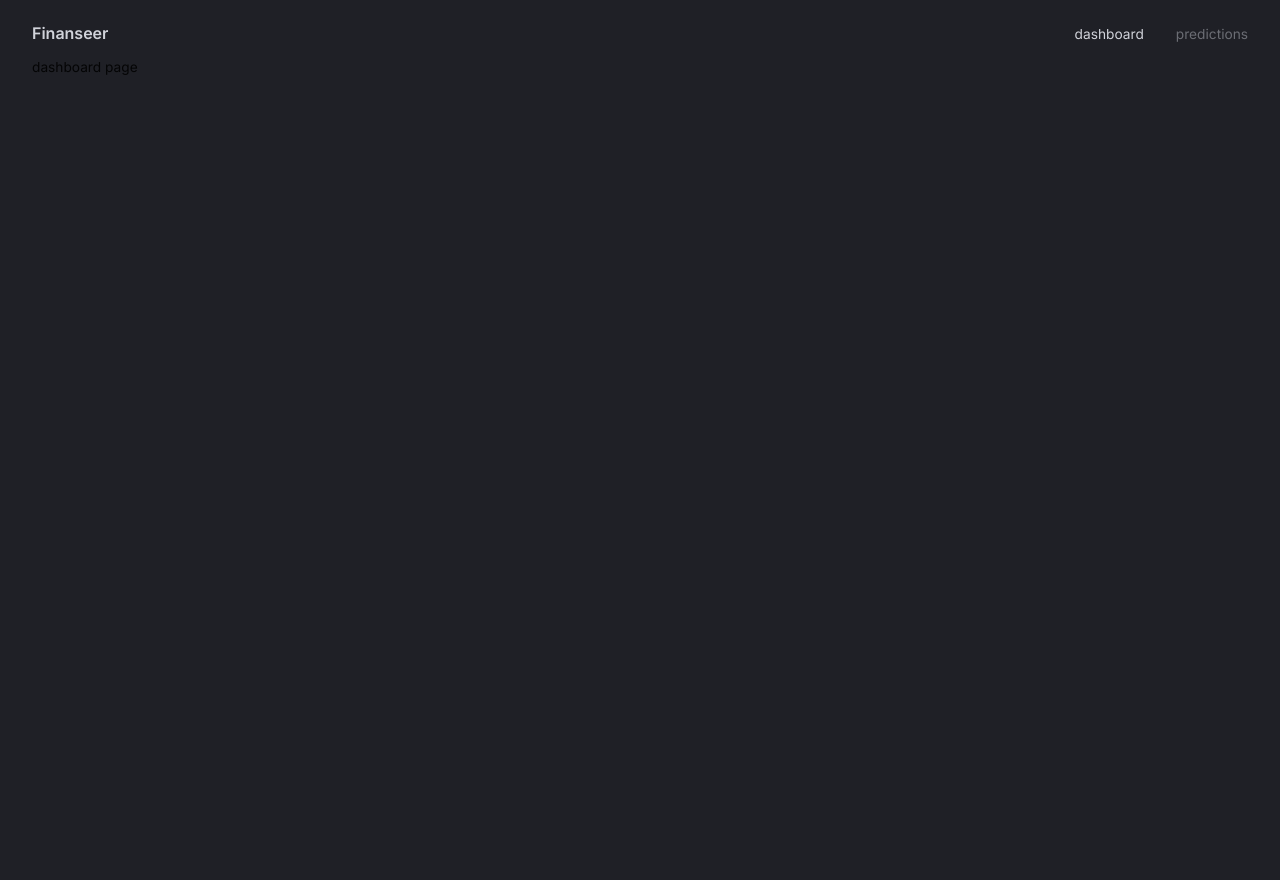
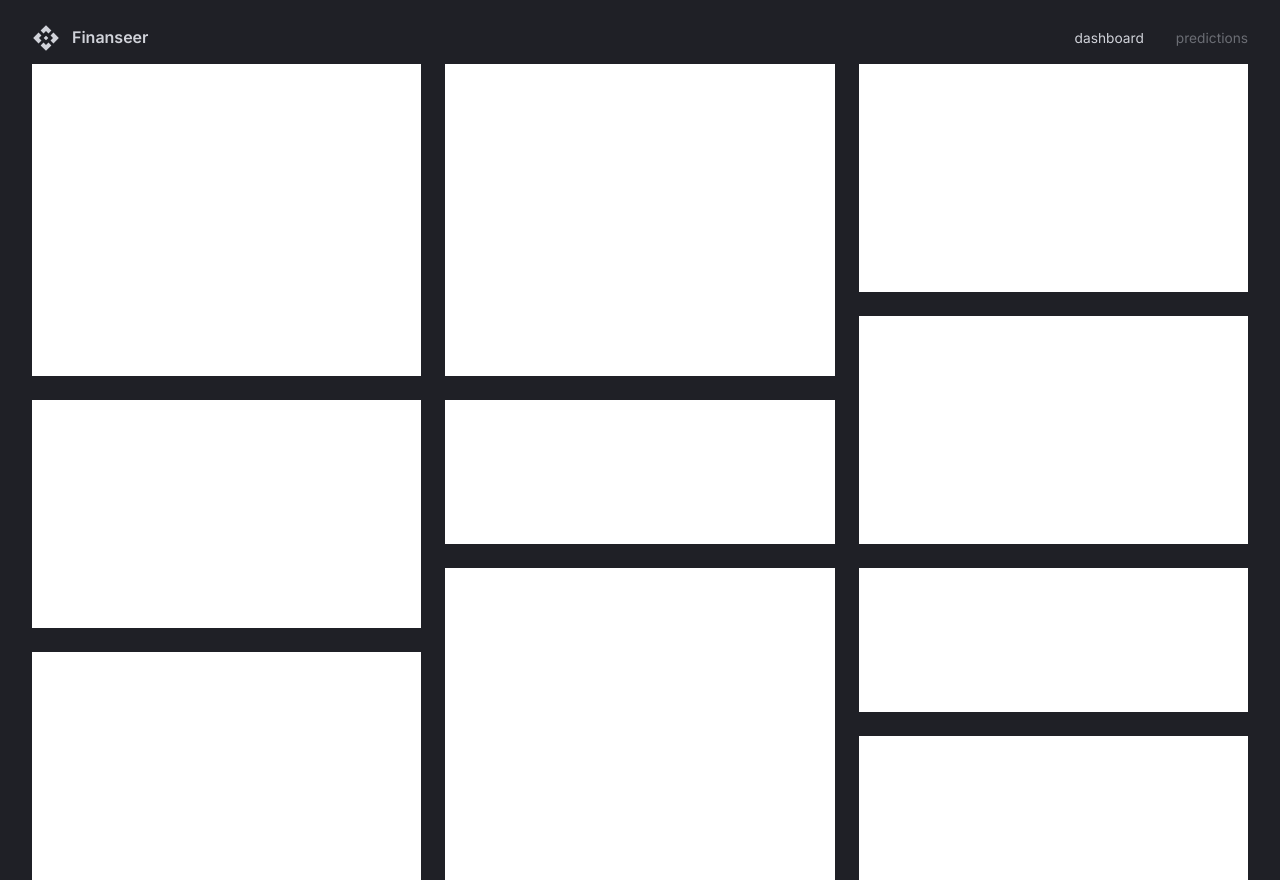
Before and after one commit to Niranjan-GopaL/__Fintech, a React app in the folder client/: page / in a window 1280 px wide. Before the commit the page ends 800 px from the top, so only its background shows below. Built offline with nearby package versions, Linux system fonts and the light colour scheme; the HTML template or start-up script is replaced by a standard one.

Commit message:
Complex Dashboard coming to Life

```diff
--- a/client/src/App.tsx
+++ b/client/src/App.tsx
@@ -7,6 +7,7 @@ import { BrowserRouter, Route, Routes } from 'react-router-dom'
 import { createTheme } from '@mui/material/styles'
 import { themeSettings } from './theme'
 import { CssBaseline , ThemeProvider, Box } from '@mui/material'
+import Dashboard from './scenes/dashbaord';
 
 function App() {
   const theme = useMemo(() => createTheme(themeSettings), [])
@@ -18,7 +19,7 @@ function App() {
           <Box width="100%" height="100%" padding="1rem 2rem 4rem 2rem">
             <Navbar />
             <Routes>
-              <Route path="/" element={<div>dashboard page</div>} />
+              <Route path="/" element={<Dashboard />} />
               <Route path="/predictions" element={<div>predictions page</div>} />
             </Routes>
           </Box>
--- a/client/src/main.tsx
+++ b/client/src/main.tsx
@@ -1,4 +1,4 @@
-import React from 'react'
+  import React from 'react'
 import ReactDOM from 'react-dom/client'
 import App from '@/App'
 import '@/index.css'
--- /dev/null
+++ b/client/src/scenes/dashbaord/Row1.tsx
@@ -0,0 +1,11 @@
+import React from 'react'
+
+type Props = {}
+
+const Row1 = (props: Props) => {
+  return (
+    <div>Row1</div>
+  )
+}
+
+export default Row1
--- /dev/null
+++ b/client/src/scenes/dashbaord/Row2.tsx
@@ -0,0 +1,11 @@
+import React from 'react'
+
+type Props = {}
+
+const Row2 = (props: Props) => {
+  return (
+    <div>Row2</div>
+  )
+}
+
+export default Row2
--- /dev/null
+++ b/client/src/scenes/dashbaord/Row3.tsx
@@ -0,0 +1,11 @@
+import React from 'react'
+
+type Props = {}
+
+const Row3 = (props: Props) => {
+  return (
+    <div>Row3</div>
+  )
+}
+
+export default Row3
--- /dev/null
+++ b/client/src/scenes/dashbaord/index.tsx
@@ -0,0 +1,92 @@
+/*
+Few NICE things :
+you dont have to import stuff, they will be automatically imported when you select from dropdown.
+
+Few WIERD STUFF :
+when I tried to import useTheme AUTOMATICALLY, it was import {useTheme} from '@emotion/react';
+in drop down there might be more than one of the thing we want , SELECT CAREFULLY.
+*/
+
+import { Box, useMediaQuery } from "@mui/material";
+// import Row1 from "./Row1";
+// import Row2 from "./Row2";
+// import Row3 from "./Row3";
+
+const gridTemplateLargeScreens = `
+  "a b c"
+  "a b c"
+  "a b c"
+  "a b f"
+  "d e f"
+  "d e f"
+  "d h i"
+  "g h i"
+  "g h j"
+  "g h j"
+`;
+
+const gridTemplateSmallScreens = `
+  "a"
+  "a"
+  "a"
+  "a"
+  "b"
+  "b"
+  "b"
+  "b"
+  "c"
+  "c"
+  "c"
+  "d"
+  "d"
+  "d"
+  "e"
+  "e"
+  "f"
+  "f"
+  "f"
+  "g"
+  "g"
+  "g"
+  "h"
+  "h"
+  "h"
+  "h"
+  "i"
+  "i"
+  "j"
+  "j"
+`;
+
+
+
+const Dashboard = () => {
+  return (
+    <Box
+    width = '100%'
+    height= '100%'
+    display= 'grid'
+    gap = '1.5rem'
+    sx = {{
+        gridTemplateColumns :"repeat(3, minmax(370px, 1fr))" ,
+        gridTemplateRows :"repeat(10, minmax(60px, 1fr))",
+        gridTemplateAreas : gridTemplateLargeScreens
+    }}
+    >
+        {/* Now we'll declare all the grid elements inside */}
+        <Box bgcolor="#ffffff" gridArea="a"></Box>
+        <Box bgcolor="#ffffff" gridArea="b"></Box>
+        <Box bgcolor="#ffffff" gridArea="c"></Box>
+        <Box bgcolor="#ffffff" gridArea="d"></Box>
+        <Box bgcolor="#ffffff" gridArea="e"></Box>
+        <Box bgcolor="#ffffff" gridArea="f"></Box>
+        <Box bgcolor="#ffffff" gridArea="g"></Box>
+        <Box bgcolor="#ffffff" gridArea="h"></Box>
+        <Box bgcolor="#ffffff" gridArea="i"></Box>
+        <Box bgcolor="#ffffff" gridArea="j"></Box>
+    </Box>
+
+  )
+}
+
+export default Dashboard
--- a/client/src/scenes/navbar/index.tsx
+++ b/client/src/scenes/navbar/index.tsx
@@ -1,6 +1,6 @@
 import { useState } from "react";
 import { Link } from "react-router-dom";
-// import ApiIcon from '@mui/icons-material/Api';
+import ApiIcon from '@mui/icons-material/Api';
 import { Box, Typography, useTheme } from "@mui/material";
 import FlexBetween from "@/components/FlexBetween";
 
@@ -15,15 +15,21 @@ const Navbar = (props: Props) => {
     <FlexBetween mb="0.25rem" p="0.5rem 0rem" color={palette.grey[300]}>
         {/* LEFT SIDE IN THE NAVBAR : ICON OF APP*/}
         <FlexBetween gap="0.75rem">
-        {/* <ApiIcon sx={{ fontSize: "28px" }} /> */}
+        <ApiIcon sx={{ fontSize: "28px" }} />
         <Typography variant="h4" fontSize="16px">
             Finanseer
         </Typography>
         </FlexBetween>
 
-        {/* RIGHT SIDE */}
+        {/* RIGHT SIDE has 2 boxes inside a Flexbox : one for Predcitions , another for dashboard */}
         <FlexBetween gap="2rem">
+
+        {/* PSEUDO SELECTORS IN MUI COMPONENTS i.e in order to style it on hover the syntax!!!*/}
         <Box sx={{ "&:hover": { color: palette.primary[100] } }}>
+            {/* These 3 are the PROPS REQ FOR ANY link comp */}
+            {/* Link is a react-router-dom comp, to: specifes where the link will take us,
+                onCLick specifies the changes in style on click */}
+            {/* textDecoration: "inherit" means it inherits that property from PARENT ELEMENTS */}
             <Link
             to="/"
             onClick={() => setSelected("dashboard")}
```
Also changed, not shown: client/package.json (+6 -3 lines), client/theme.ts (added), 1 other file (tests, documents, lock files or other folders).
